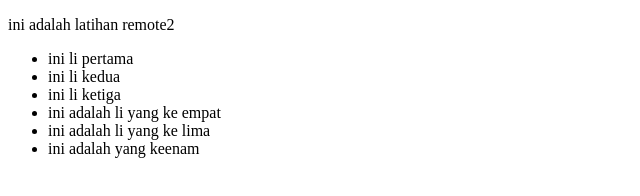
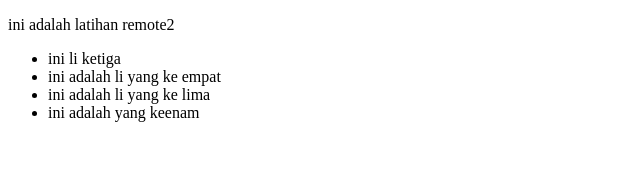
Before and after one commit to echointhemind/latihanremote2, a plain HTML site: page index.html in a window 1280 px wide. Shown: the whole page, without its empty margins (0-640 px from the left). Drawn offline with Linux system fonts and the light colour scheme.

Commit message:
mengubaah li
mengubah li baris pertama dan kedua

```diff
--- a/index.html
+++ b/index.html
@@ -8,8 +8,8 @@
 <body>
     <p>ini adalah latihan remote2</p>
     <ul>
-        <li>ini li pertama</li>
-        <li>ini li kedua</li>
+
+
         <li>ini li ketiga</li>
         <li>ini adalah li yang ke empat</li>
         <li>ini adalah li yang ke lima</li>
```
